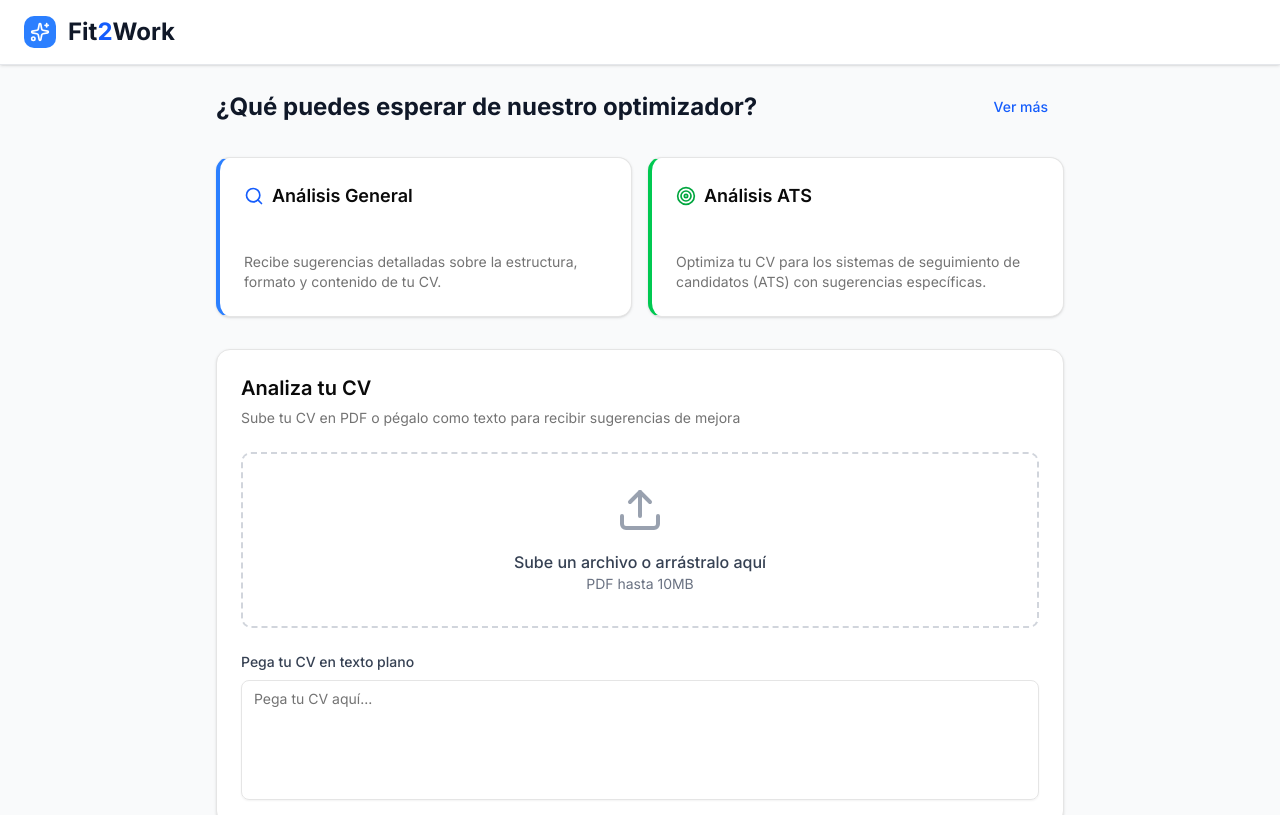
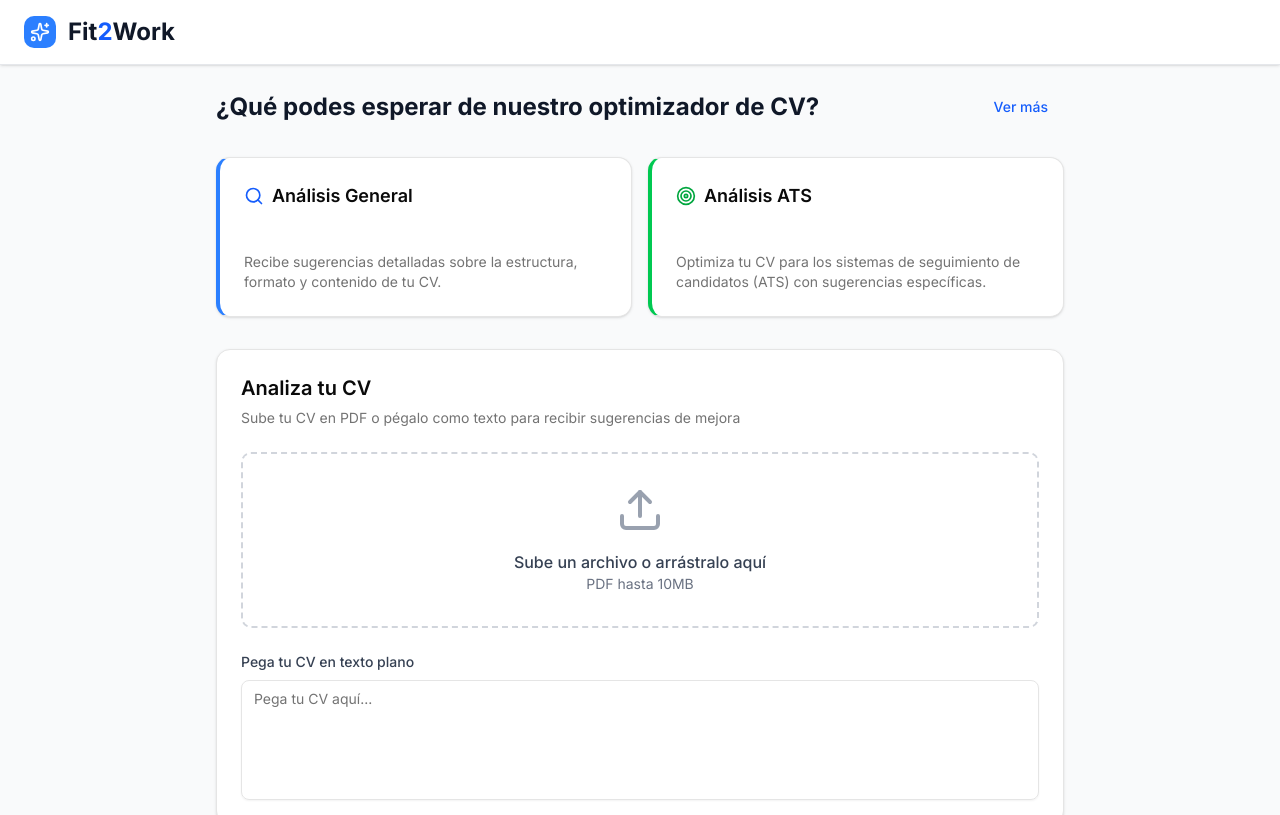
Before and after one commit to Whoiamx/fit-2-work, a Next.js app: page /cv-optimizer in a window 1280 px wide. Shown: the top 815 px of the page. Built offline with nearby package versions, Linux system fonts and the light colour scheme.

Commit message:
add cv optimizer

```diff
--- a/app/(route)/components/CVOptimizer.tsx
+++ b/app/(route)/components/CVOptimizer.tsx
@@ -102,7 +102,7 @@ export const CVOptimizer = () => {
         {/* Header */}
         <div className="flex items-center justify-between">
           <h1 className="text-2xl font-bold text-gray-900">
-            ¿Qué puedes esperar de nuestro optimizador?
+            ¿Qué podes esperar de nuestro optimizador de CV?
           </h1>
           <Button variant="link" className="text-blue-600 hover:text-blue-800">
             Ver más
```
